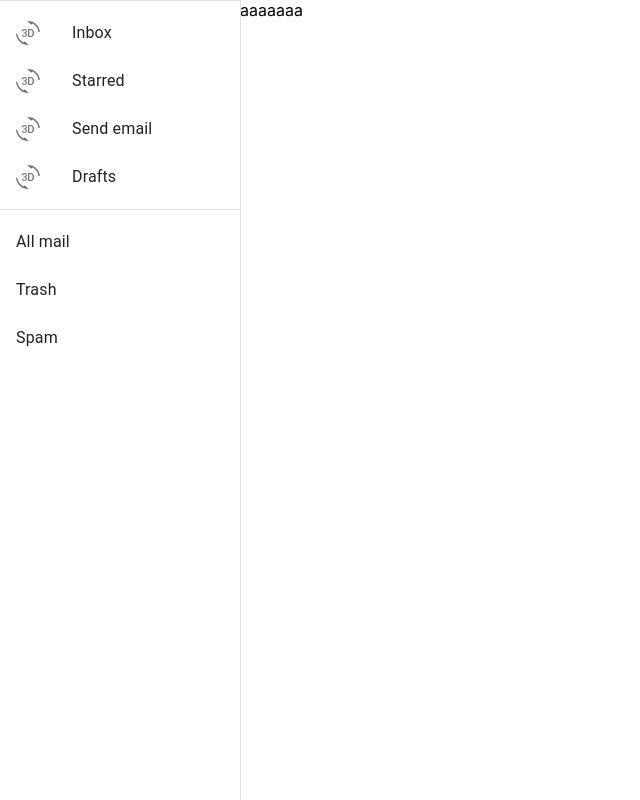
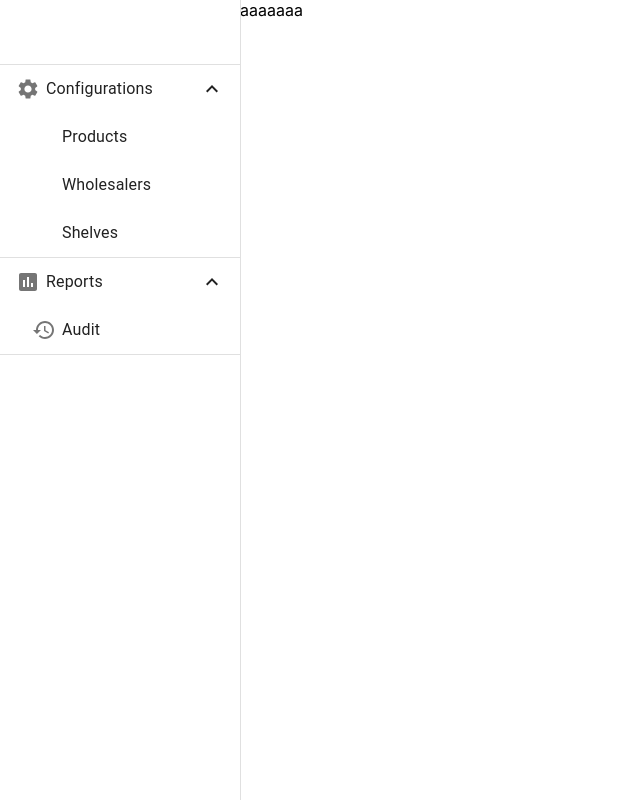
Before and after one commit to lhphancs/InventoryManagerFrontEnd, a React (Create React App) app: page / in a window 1280 px wide. Shown: the whole page, without its empty margins (0-640 px from the left). Built offline with nearby package versions, Linux system fonts and the light colour scheme; no server answers.

Commit message:
SideNav - Added collapsible

```diff
--- a/src/SideNavigation.tsx
+++ b/src/SideNavigation.tsx
@@ -1,10 +1,15 @@
 import React from 'react';
-import { makeStyles, Drawer, Divider, List, ListItem, ListItemIcon, ListItemText } from '@material-ui/core';
-import ThreeDRotation from '@material-ui/icons/ThreeDRotation';
+import { makeStyles, Drawer, Divider, ListItem, ListItemIcon, ListItemText, ListItemAvatar, Collapse } from '@material-ui/core';
+import ExpandLess from '@material-ui/icons/ExpandLess';
+import ExpandMore from '@material-ui/icons/ExpandMore';
+import AssessmentIcon from '@material-ui/icons/Assessment';
+import HistoryIcon from '@material-ui/icons/History';
+import SettingsIcon from '@material-ui/icons/Settings';
 
 const drawerWidth = 240;
 
 const useStyles = makeStyles((theme) => ({
+  toolbar: theme.mixins.toolbar,
   appBar: {
     width: `calc(100% - ${drawerWidth}px)`,
     marginLeft: drawerWidth,
@@ -15,35 +20,56 @@ const useStyles = makeStyles((theme) => ({
   },
   drawerPaper: {
     width: drawerWidth,
-  }
+  },
+  nested: {
+    paddingLeft: theme.spacing(4),
+  },
 }));
 
-function renderConfigurationLinks() {
-  return <List>
-    {['Inbox', 'Starred', 'Send email', 'Drafts'].map((text, index) => (
-      <ListItem button key={text}>
-        <ListItemIcon><ThreeDRotation/></ListItemIcon>
-        <ListItemText primary={text} />
-      </ListItem>
-    ))}
-  </List>;
+interface IItemLinkInfo {
+  text: string;
+  href: string;
+  icon?: React.ReactNode;
 }
 
-function renderSellers() {
-  return <List>
-    {['All mail', 'Trash', 'Spam'].map((text, index) => (
-      <ListItem button key={text}>
-
+function renderCollapsibleList(open: boolean, text: string, onClick: () => void, icon?: React.ReactNode) {
+  return <ListItem button onClick={onClick}>
+        <ListItemIcon>
+          {icon}
+        </ListItemIcon>
         <ListItemText primary={text} />
-      </ListItem>
-    ))}
-  </List>;
+        {open ? <ExpandLess /> : <ExpandMore />}
+  </ListItem>;
 }
 
+function renderListItemLink(text: string, href: string, component?: any, className?: string) {
+  return <ListItem button component="a" href={href} key={`${text}-${href}`}  className={className}>
+    <ListItemIcon>{component}</ListItemIcon>
+    <ListItemText primary={text} />
+  </ListItem>;
+}
+
+function renderItemLinkInfos(itemLinkInfos: IItemLinkInfo[], className?: string) {
+  return itemLinkInfos.map((info) => renderListItemLink(info.text, info.href, info.icon, className));
+}
+
+const configurationItemLinkInfos = [
+    {text: "Products", href:"/products" },
+    {text: "Wholesalers", href:"/wholesalers"},
+    {text: "Shelves", href:"/shelves"},
+];
+
+const reportItemLinkInfos = [
+    {text: "Audit", href:"/report/audit", icon: <HistoryIcon />},
+];
 export default function SideNavigation() {
   const classes = useStyles();
 
+  const [configurationOpen, setConfigurationOpen] = React.useState(true);
+  const [reportOpen, setReportOpen] = React.useState(true);
+
   return (
+    <div>
       <Drawer
         className={classes.drawer}
         variant="permanent"
@@ -52,11 +78,24 @@ export default function SideNavigation() {
         }}
         anchor="left"
       >
+        <div className={classes.toolbar}>
+
+        </div>
         <Divider />
-        {renderConfigurationLinks()}
+
+        {renderCollapsibleList(configurationOpen, "Configurations", () => setConfigurationOpen(!configurationOpen), <SettingsIcon /> )}
+        <Collapse in={configurationOpen} timeout="auto" unmountOnExit>
+          {renderItemLinkInfos(configurationItemLinkInfos, classes.nested)}
+        </Collapse>
 
         <Divider />
-        {renderSellers()}
+
+        {renderCollapsibleList(reportOpen, "Reports", () => setReportOpen(!reportOpen), <AssessmentIcon />)}
+        <Collapse in={reportOpen} timeout="auto" unmountOnExit>
+          {renderItemLinkInfos(reportItemLinkInfos, classes.nested)}
+        </Collapse>
+        <Divider />
       </Drawer>
+    </div>
   );
 }
--- a/src/index.css
+++ b/src/index.css
@@ -11,3 +11,7 @@ code {
   font-family: source-code-pro, Menlo, Monaco, Consolas, 'Courier New',
     monospace;
 }
+
+.MuiListItemIcon-root {
+  min-width: 30px !important;
+}
```
